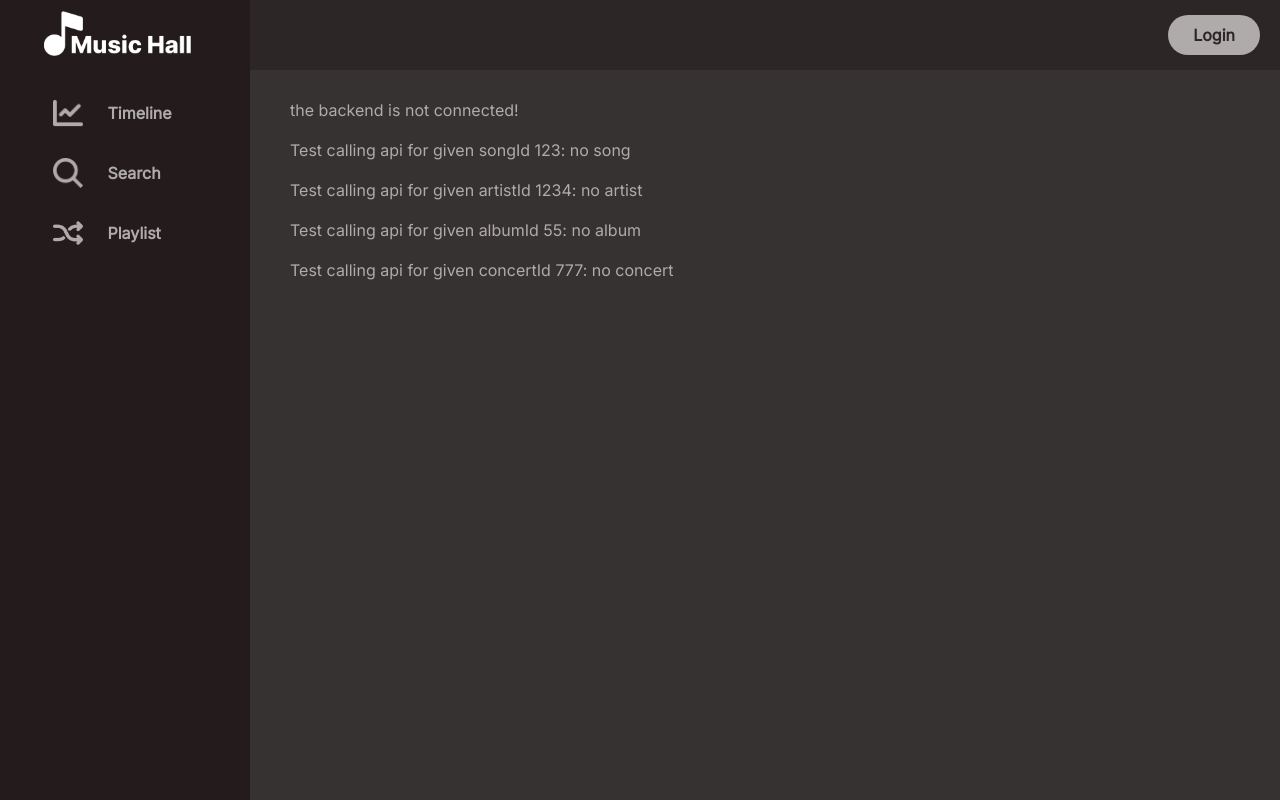
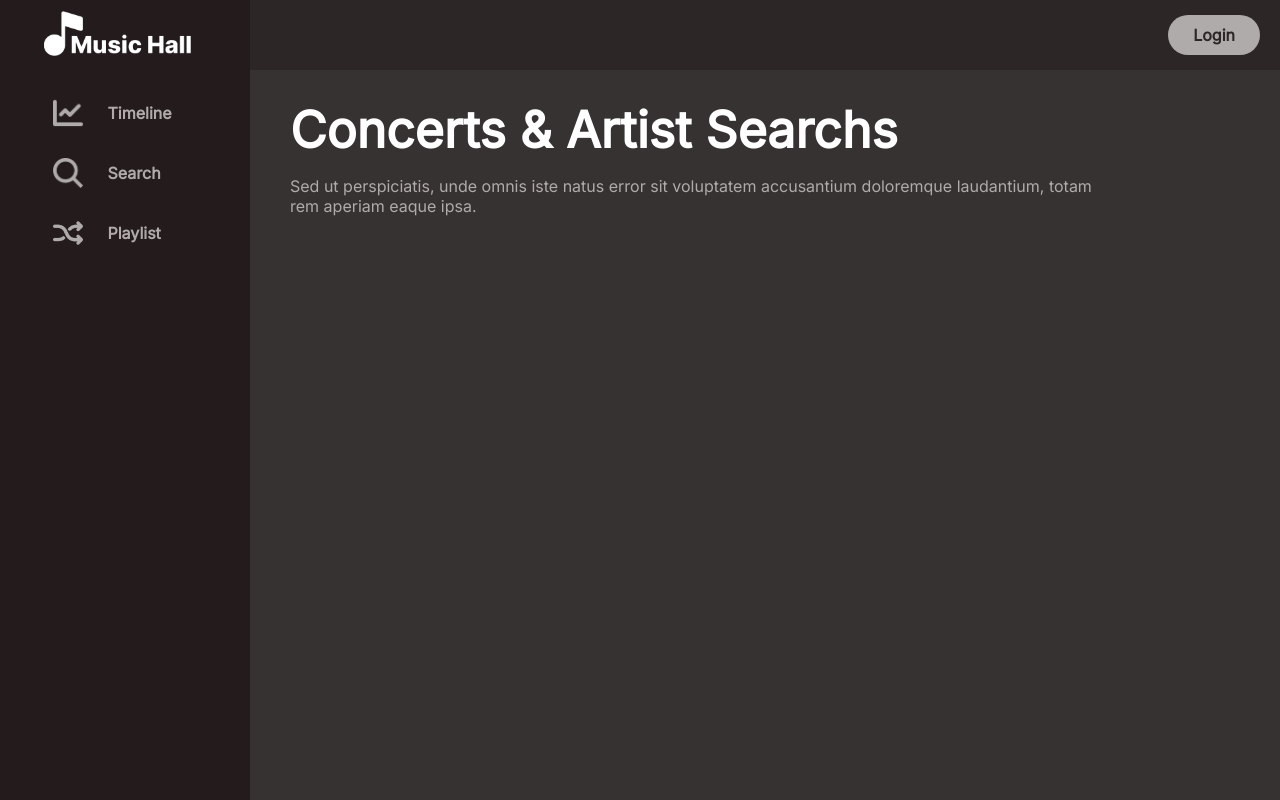
Before and after one commit to bobrien7/Music-Hall, a React (Create React App) app in the folder client/: page /venue in a window 1280 px wide. Built offline with nearby package versions, Linux system fonts and the light colour scheme; no server answers.

Commit message:
rename concert to venue

```diff
--- a/client/src/App.js
+++ b/client/src/App.js
@@ -2,7 +2,7 @@ import './App.css';
 import Main from './Main';
 import NavBar from './NavBar';
 import Artist from './artist/artist';
-import Concert from './concert/concert';
+import Venue from './venue/venue';
 import Timeline from './timeline/timeline';
 import Playlist from './playlist/playlist';
 import Search from './search/search';
@@ -31,7 +31,7 @@ function App() {
               <Route exact path="/search" element={<Search />} />
               <Route path="/playlist" element={<Playlist />} />
               <Route path="/artist/:artist_id" element={<Artist artist_id={'123'}/>} />
-              <Route path="/concert" element={<Concert />} />
+              <Route path="/venue" element={<Venue />} />
               <Route path="*" element={<Main />} />
             </Routes>
           </div>
--- a/client/src/concert/concert.js
+++ /dev/null
@@ -1,10 +0,0 @@
-function Concert() {
-
-    return (
-        <div>
-
-        </div>
-    );
-}
-
-export default Concert;
--- /dev/null
+++ b/client/src/venue/venue.js
@@ -0,0 +1,57 @@
+import { Button, Checkbox, Container, FormControlLabel, Grid, Link, Slider, TextField, ToggleButton, ToggleButtonGroup } from '@mui/material';
+import { DataGrid } from '@mui/x-data-grid';
+import { useEffect, useState } from 'react';
+
+
+function Venue() {
+
+    const [pageSize, setPageSize] = useState(10);
+
+    const [artistData, setArtistData] = useState([]);
+    const [artistColumns, setArtistColumns] = useState([]);
+    const [concertData, setConcertData] = useState([]);
+    const [concertColumns, setConcertColumns] = useState([]);
+
+    const [searchType, setSearchType] = useState("CONCERT")
+
+    const [selectedArtistId, setSelectedArtistId] = useState(null);
+
+    return (
+        <div>
+            <Grid
+                container
+                rowSpacing={2}
+            >
+                <Grid item xs={12}>
+                    <h1>Concerts & Artist Searchs</h1>
+                </Grid>
+                <Grid item xs={12}>
+                    <div>Sed ut perspiciatis, unde omnis iste natus error sit voluptatem accusantium doloremque laudantium,
+totam rem aperiam eaque ipsa.</div>
+                </Grid>
+                <Grid item xs={12}>
+                    {/* <DataGrid
+                        rows={data}
+                        columns={columns}
+                        // pageSize={pageSize}
+                        rowsPerPageOptions={[5, 10, 25]}
+                        // onPageSizeChange={(newPageSize) => setPageSize(newPageSize)}
+                        autoHeight
+                    /> */}
+                </Grid>
+                <Grid item xs={12}>
+                    {/* <DataGrid
+                        rows={data}
+                        columns={columns}
+                        // pageSize={pageSize}
+                        rowsPerPageOptions={[5, 10, 25]}
+                        // onPageSizeChange={(newPageSize) => setPageSize(newPageSize)}
+                        autoHeight
+                    /> */}
+                </Grid>
+            </Grid>
+        </div>
+    );
+}
+
+export default Venue;
```
